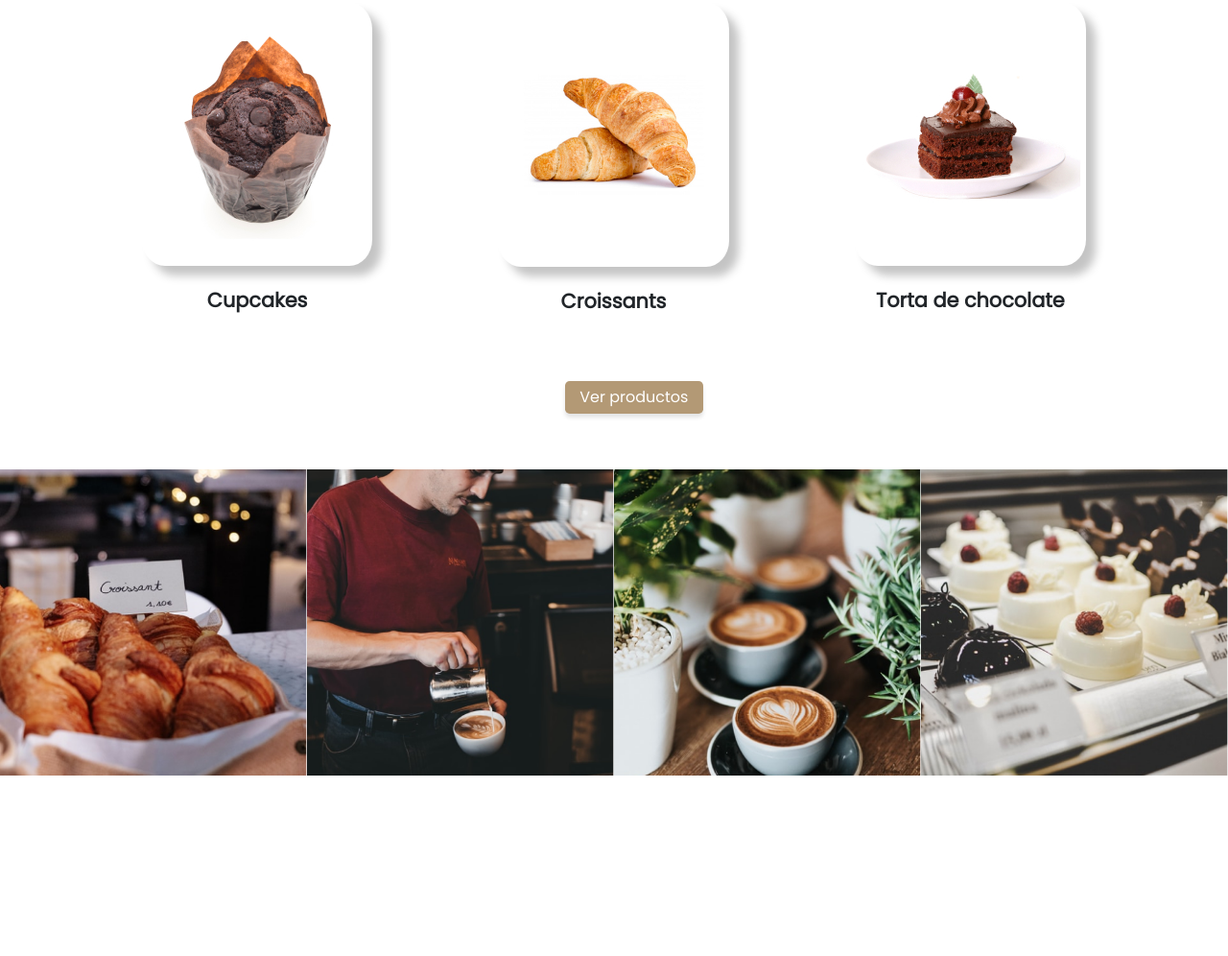
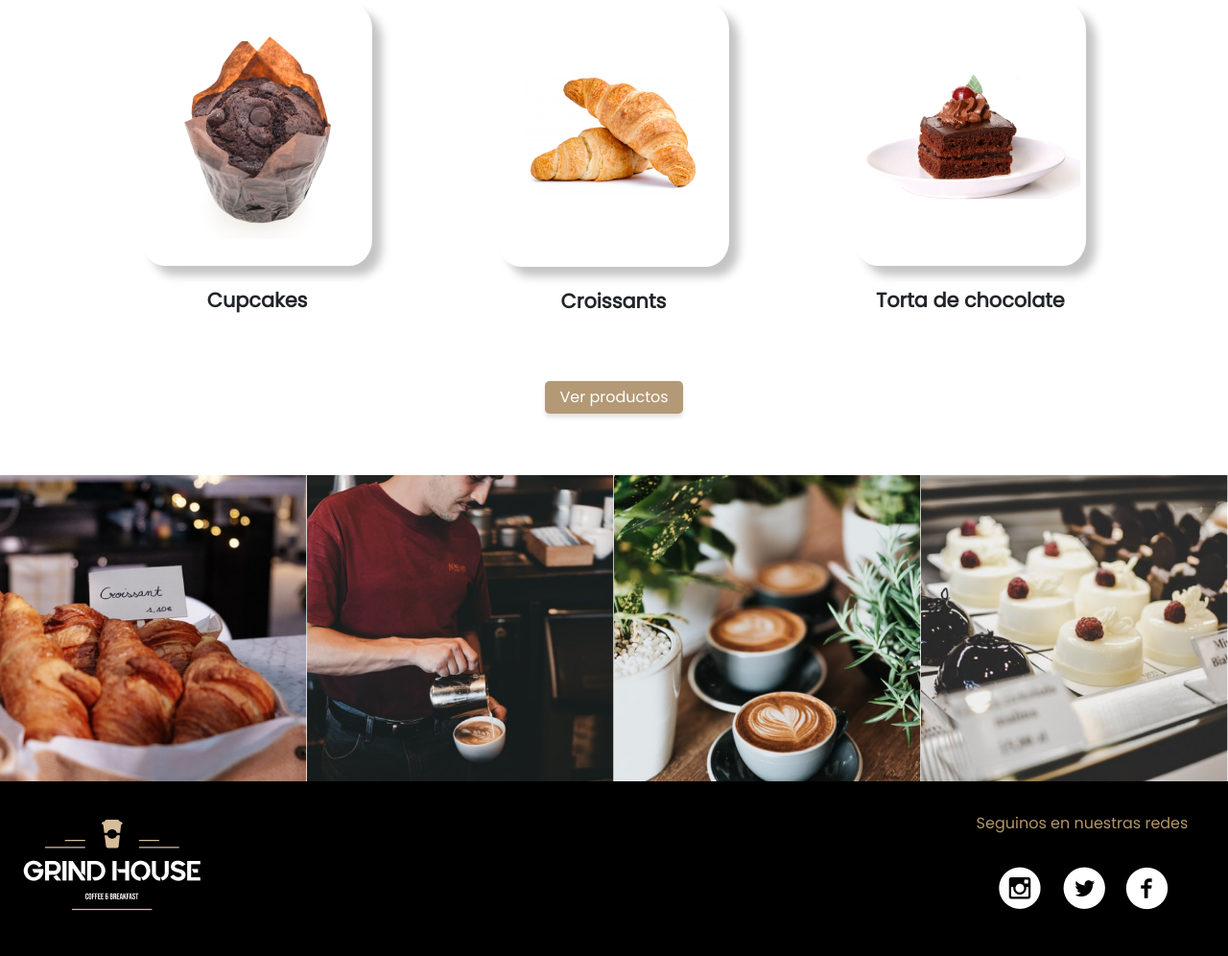
Before and after one commit to brenlopez/GrindHouse, a plain HTML site: page Index.html in a window 1280 px wide. Shown: the part 2177-3173 px from the top of the page at 96% size. Before the commit the page ends 2985 px from the top, so only its background shows below. Drawn offline with nearby package versions, Linux system fonts and the light colour scheme.

Commit message:
Finalización del Index

```diff
--- a/Index.html
+++ b/Index.html
@@ -81,7 +81,7 @@
                 <h3>Torta de chocolate</h3>
             </article>
         </div>
-        <a href="productos.html" class="boton_producto">Ver productos</a>
+        <a href="productos.html">Ver productos</a>
     </section>
 
     <section class="galeria">
@@ -91,6 +91,16 @@
         <img src="imagenes/galeria%20(4).png" alt="Mostrador con postres">
     </section>
 
+     <footer>
+        <img src="imagenes/logotablet.png" alt="logo" class="footer_logo">
+        <div class="footer_redes">
+            <p>Seguinos en nuestras redes</p>
+
+            <a href="https://www.instagram.com/" target="_blank"><img src="imagenes/iconinstagram.png" alt="Logo de Instagram" title="Instagram"></a>
+            <a href="https://www.twitter.com/" target="_blank"><img src="imagenes/icontwitter.png" alt="Logo de Twitter" title="Twitter"></a>
+            <a href="https://www.facebook.com/" target="_blank"><img src="imagenes/icofacebook.png" alt="Logo de Facebook" title="Facebook"></a>
+        </div>
+    </footer>
 
     <!---JavaScript--->
     <script src="https://code.jquery.com/jquery-3.5.1.slim.min.js" integrity="sha384-DfXdz2htPH0lsSSs5nCTpuj/zy4C+OGpamoFVy38MVBnE+IbbVYUew+OrCXaRkfj" crossorigin="anonymous"></script>
--- a/css/estilo.css
+++ b/css/estilo.css
@@ -42,7 +42,6 @@ html {
     margin-top: 0.6rem;
     margin-right: 0.3rem;
 }
-
 
 /* Portadas */
 
@@ -158,7 +157,7 @@ h3 {
 }
 
 #home_productos {
-    margin: 7% 1.3rem 12% 1.3rem;
+    margin: 7% 1.3rem 5% 1.3rem;
 }
 
 .home_productos-texto {
@@ -189,35 +188,81 @@ h3 {
     transform: scale(1.1, 1.1);
 }
 
-.boton_producto {
-    position: absolute;
-    top: 120 rem;
+#home_productos a {
+    width: 9rem;
+    color: white;
+    font-family: 'Poppins', sans-serif;
+    text-decoration: none;
+    font-weight: 400;
     background-color: #b39975;
-    width: 9rem;
     padding: 0.3rem;
     border-radius: 0.3rem;
-    margin-left: 50%;
-    transform: translateX(-50%);
+    display: inline-block;
     transition: 0.5s;
     box-shadow: 0px 4px 4px rgba(0, 0, 0, 0.11);
+    position: relative;
+    left: 50%;
+    transform: translateX(-50%);
 }
 
-.boton_producto:hover {
+#home_productos a:hover {
     background-color: black;
     color: white;
     text-decoration: none;
 }
 
 .galeria {
-    margin-top: 10%;
     display: flex;
     flex-direction: row;
-
 }
 
 .galeria img {
     width: 25%;
 }
+
+/* Footer */
+
+
+footer {
+    background-color: black;
+    display: grid;
+    grid-template-rows: 1fr;
+    grid-template-columns: 1fr 1fr;
+
+}
+
+.footer_logo {
+    margin-top: 2.5rem;
+}
+
+footer img {
+    margin: 1.5rem;
+}
+
+.footer_redes {
+    margin: 2rem 1.5rem;
+    width: 16rem;
+    justify-self: end;
+}
+
+.footer_redes p {
+    color: #B5966A;
+    font-family: 'Poppins', sans-serif;
+    font-weight: 500;
+    font-size: 1rem;
+    text-align: center;
+
+
+}
+
+.footer_redes img {
+    margin: 1rem 0.5rem;
+    position: relative;
+    left: 2rem;
+
+}
+
+
 
 /* Media query */
 
@@ -253,6 +298,11 @@ h3 {
 }
 
 @media screen and (max-width: 576px) {
+
+    h2 {
+        font-size: 1.5rem;
+    }
+
     #portada p {
         font-size: 2rem;
     }
@@ -290,9 +340,24 @@ h3 {
         font-size: 1.2rem;
     }
 
-    .boton_producto {
-        margin-top: 10%;
-        margin-bottom: 10%;
+    #home_productos a {
         font-size: 0.8rem;
         padding: 0.4rem;
+        margin-bottom: 2rem;
+        margin-top: 1rem;
     }
+
+    footer {
+        display: grid;
+        grid-template-rows: 1fr 1fr;
+        grid-template-columns: 1fr;
+    }
+
+    .footer_logo {
+        justify-self: center;
+        margin: 4rem 0rem 0rem 0rem
+    }
+
+    .footer_redes {
+        justify-self: center;
+    }
```
